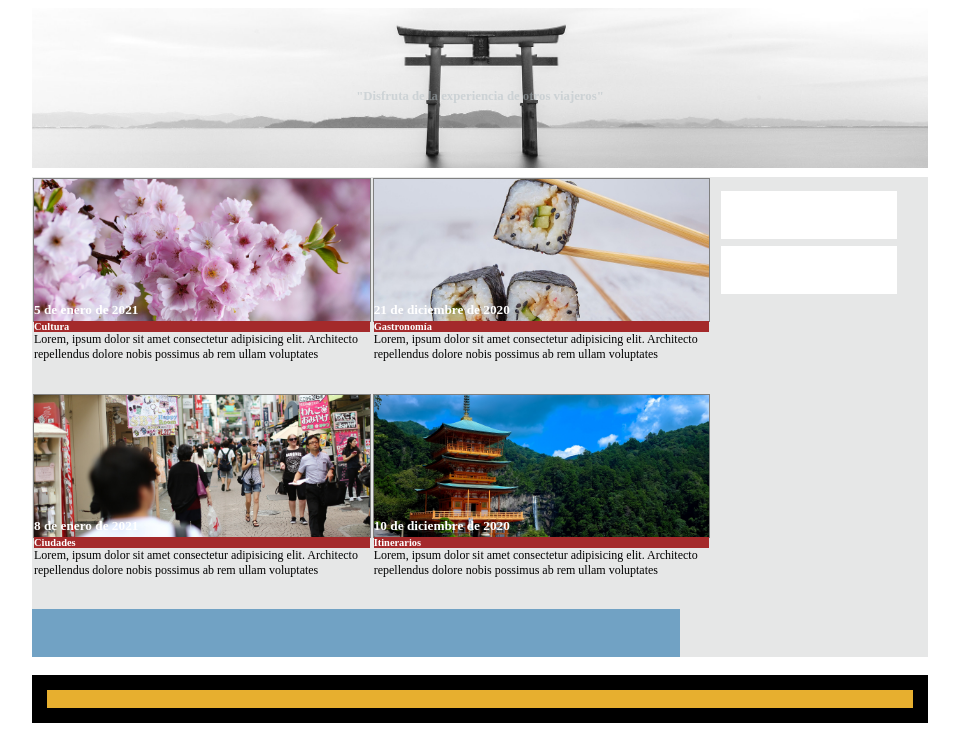
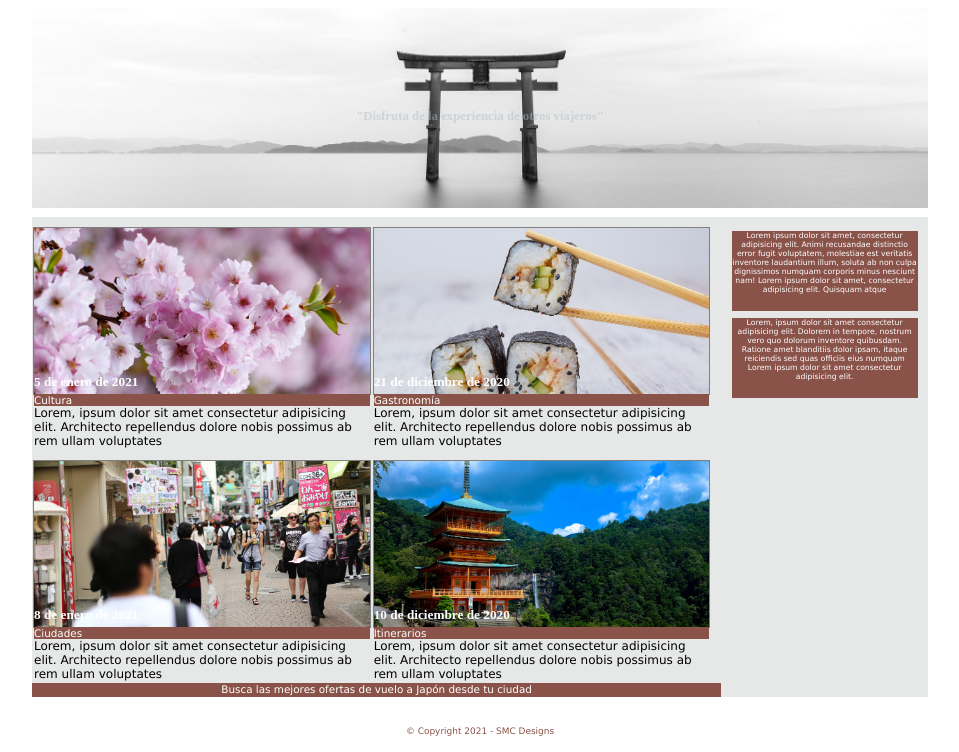
Before and after one commit to martinfrangul/Tasca-M03---Nivell2, a plain HTML site: page index.html in a window 1280 px wide. Shown: the part 48-800 px from the top of the page, without its empty margins (160-1119 px from the left). Drawn offline with Linux system fonts and the light colour scheme.

Commit message:
Faltan correcions

```diff
--- a/index.html
+++ b/index.html
@@ -124,18 +124,30 @@
                     Lorem, ipsum dolor sit amet consectetur adipisicing elit. Architecto repellendus dolore nobis possimus ab rem ullam voluptates
                 </p>
             </div>
-            <div class="artSol"></div>
+            <div class="artSol">
+                <h5 class="text-artSol">
+                    Busca las mejores ofertas de vuelo a Japón desde tu ciudad
+                </h5>
+            </div>
         </div>
         <div class="caixa4">
             <div class="artLat1">
+                <p class="text-artLat">
+                    Lorem ipsum dolor sit amet, consectetur adipisicing elit. Animi recusandae distinctio error fugit voluptatem, molestiae est veritatis inventore laudantium illum, soluta ab non culpa dignissimos numquam corporis minus nesciunt nam! Lorem ipsum dolor sit amet, consectetur adipisicing elit. Quisquam atque
+                </p>
             </div>
             <div class="artLat2">
+                <p class="text-artLat">
+                    Lorem, ipsum dolor sit amet consectetur adipisicing elit. Dolorem in tempore, nostrum vero quo dolorum inventore quibusdam. Ratione amet blanditiis dolor ipsam, itaque reiciendis sed quas officiis eius numquam Lorem ipsum dolor sit amet consectetur adipisicing elit.
+                </p>
             </div>
         </div>
     </div>
-    <div class="caixa5">
-        <!-- no té res a dins -->
-    </div>
+    <footer class="footer">
+        <h5 class="text-footer">
+            © Copyright 2021 - SMC Designs
+        </h5>
+    </footer>
 </div>
 </body>
 </html>
--- a/styles.css
+++ b/styles.css
@@ -39,7 +39,7 @@ body {
     border-top-width: 2px;
     margin-bottom: 1%;
     justify-content: center;
-    height: 20vh;
+    height: 25vh;
 }
 
 /*ELEMENTS CAIXA1*/
@@ -147,7 +147,7 @@ A diferència de les altres caixes aquestas 2 tenen un contenidor*/
 /*CAIXA 3 I 4*/
 
 .cont3i4 .caixa3, .caixa4 {
-    height: 100%;
+    height: 60vh;
     display: flex;
 }
 /*CAIXA 3*/
@@ -168,16 +168,17 @@ A diferència de les altres caixes aquestas 2 tenen un contenidor*/
 .caixa3 .artLeft2,
 .caixa3 .artRight2 {
     width: 49%;
-    height: 30%;
+    height: 35%;
     display: flex;
     flex-direction: column;
-    margin: 1px;
+    margin: 10px 1px;
     box-sizing: border-box;
     border-style: solid;
     border-width: 1px;
     border-color: gray;
     position: relative;
 }
+
 
 .caixa3 .artLeft1-img,
 .caixa3 .artRight1-img,
@@ -189,38 +190,51 @@ A diferència de les altres caixes aquestas 2 tenen un contenidor*/
     position: relative;
 }
 
-.caixa3 .artRight1,
-.caixa3 .artRight2 {
-    justify-items: right;
-}
-
-.caixa3 .artLeft1,
-.caixa3 .artLeft2 {
-    justify-items: left;
-}
-
 .caixa3 .text-img {
+    width: 100%;
+    height: 10%;
     position: absolute;
     color: white;
     bottom: 2%;
     left: 0px;
 }
 
-.caixa3 .titulo-img {
-    color: white;
-    background-color: #a42a2b;
-    font-size: 1.3vh;
+.titulo-cont {
+    width: 100%;
+    height: 10%;
+    background-color: #8a534a;
 }
 
-.caixa3 .artSol {
-    width: 94%;
-    height: 10%;
-    background-color: #71a2c4;
+.caixa3 .titulo-img {
+    width: 100%;
+    color: white;
+    font-size: 1.3vh;
+    justify-content: left;
+    font-family:Verdana, Geneva, Tahoma, sans-serif;
+    font-weight: lighter;
 }
 
 .text-art {
     font-size: 1.5vh;
+    font-family:Verdana, Geneva, Tahoma, sans-serif;
+    font-weight: lighter;
 }
+
+.caixa3 .artSol {
+    width: 100%;
+    height: 3%;
+    background-color: #8a534a;
+}
+
+.text-artSol {
+    color: white;
+    text-align: center;
+    font-size: 1.3vh;
+    font-family:Verdana, Geneva, Tahoma, sans-serif;
+    font-weight: lighter;
+}
+
+
 
 /*CAIXA 4*/
 
@@ -229,34 +243,49 @@ A diferència de les altres caixes aquestas 2 tenen un contenidor*/
     border-left-width: 0px;
     background-color: #e6e7e7;
     flex-direction: column;
-    justify-content: flex-start;
+    display: flex;
+    align-items: center;
 }
-
-
 
 /*ELEMENTS CAIXA 4*/
 
-.caixa4 .artLat1, .artLat2 {
-    width: 85%;
-    height: 10%;
-    background-color: white;
+.caixa4 .artLat1,
+.caixa4 .artLat2 {
+    width: 90%;
+    height: 10vh;
+    background-color: #8a534a;
+
 }
 
 .caixa4 .artLat1 {
     margin: 7% 0% 3% 0%;
 }
 
+.text-artLat {
+    color: white;
+    text-align: center;
+    font-size: 0.6vw;
+    font-family:Verdana, Geneva, Tahoma, sans-serif;
+    font-weight: lighter;
+
+}
 
 /*CAIXA 5*/
 
-.caixa5 {
+.footer {
     width: 100%;
-    height: 6%;
-    box-sizing: border-box;
-    border-style: solid;
-    border-color: black;
-    border-width: 15px;
-    background-color: #e7af2f;
+    height: 4vh;
+    text-align: center;
+    display: flex;
+    justify-content: center;
+    align-items: center;
+}
+
+.footer .text-footer {
+    color: #8a534a;
+    font-size: 0.7vw;
+    font-family:Verdana, Geneva, Tahoma, sans-serif;
+    font-weight: lighter;
 }
 
 /*TAULETA*/
```
